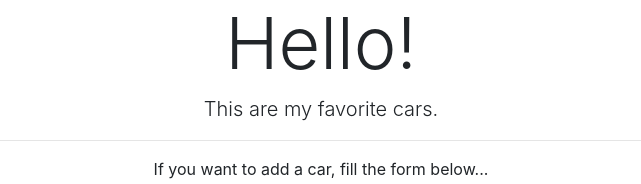
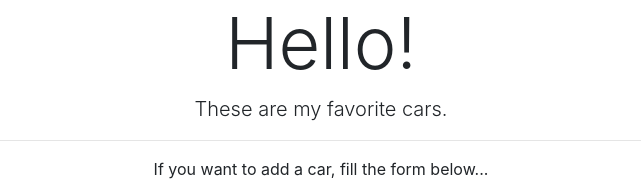
Before and after one commit to Fernando0107/My-favorite-cars, an Angular app in the folder my-favorite-cars-SPA/: page / in a window 1280 px wide. Shown: the top 184 px of the page, without its empty margins (319-960 px from the left). Built offline with nearby package versions, Linux system fonts and the light colour scheme; no server answers.

Commit message:
PUT method implemented and some updates.

```diff
--- a/my-favorite-cars-SPA/src/app/cars/cars.component.html
+++ b/my-favorite-cars-SPA/src/app/cars/cars.component.html
@@ -1,6 +1,6 @@
 <h1 class="display-3">Hello!</h1>
 
-  <p class="lead">This are my favorite cars.</p>
+  <p class="lead">These are my favorite cars.</p>
 
   <hr class="my-3">
 
```
